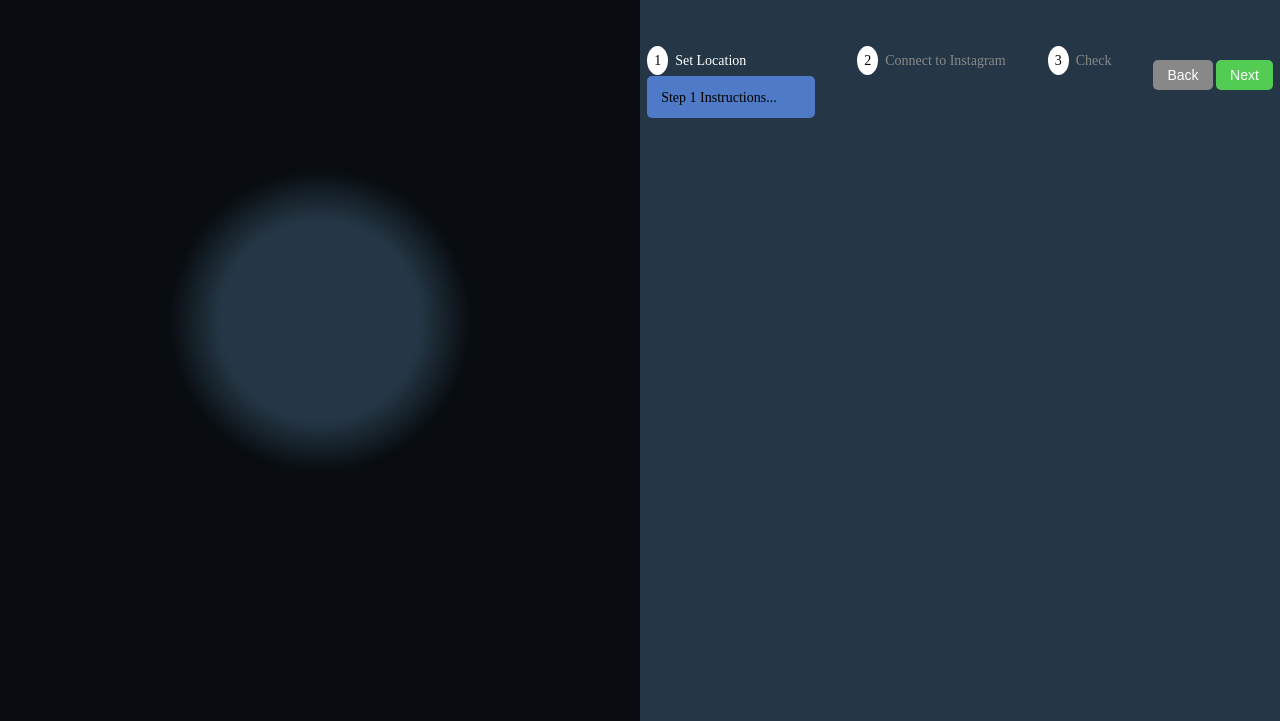
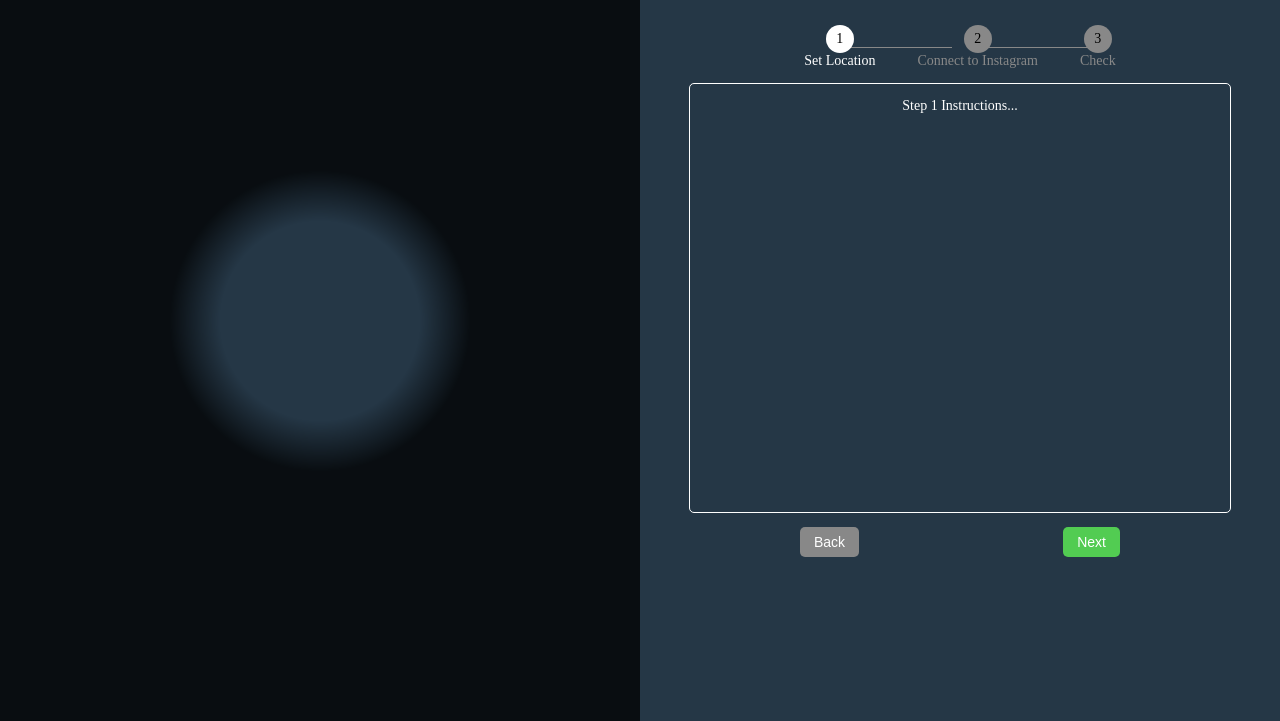
Before and after one commit to Nico4899/discover-me, a website: page main.html in a window 1280 px wide. Shown: the part 79-800 px from the top of the page. Drawn offline with Linux system fonts and the light colour scheme; some packages are replaced by stand-ins of ours.

Commit message:
Layout fixes

```diff
--- a/main.css
+++ b/main.css
@@ -8,6 +8,7 @@
 
 * {
     font-size: 14px;
+    text-align: center;
 }
 
 body, html {
@@ -34,52 +35,65 @@ body, html {
 
 .stepper {
     display: flex;
-    flex-wrap: wrap;
     column-gap: 3rem;
-    margin-bottom: 15rem;
+    margin-bottom: 0.5rem;
 }
 
 .stepper .step {
-    cursor: pointer;
     position: relative;
     color: var(--neutral-gray);
 }
 
-.stepper .step.active, .step > span {
-    color: white; /* Active step color */
+.step > p {
+    background-color: var(--neutral-gray);
+    color: black;
+    border-radius: 50%;
+    width: 2rem;
+    height: 2rem;
+    display: flex;
+    align-items: center;
+    justify-content: center;
+    row-gap: 2rem;
+    margin: 0 auto;
+    position: relative;
+    z-index: 1;
 }
 
-.step > span {
-    margin-right: 0.5rem;
-    padding: 0.5rem;
-    border-radius: 50%;
-    background-color: white;
-    color: black;
+.step:not(:last-child)::after {
+    content: '';
+    position: absolute;
+    top: 50%;
+    left: 50%; /* Start from the right edge of the circle */
+    width: 8rem; /* Adjust width to account for circle diameter */
+    height: 1px;
+    background-color: var(--neutral-gray);
+    z-index: 0;
 }
 
-.step:nth-of-type(1)::after,
-.step:nth-of-type(2)::after {
-    position: absolute;
-    right: -1.5rem; /* Half the space gap to center the line */
-    top: 50%;
-    transform: translateY(-50%);
-    width: 2rem;
-    height: 2px;
+.stepper .step.active {
+    color: white;
+}
+
+.step.active > p {
     background-color: white;
 }
 
-.stepper .instruction {
-    width: 10rem;
-    height: 20%;
-    background-color: var(--secondary-light-blue);
+.instruction {
+    width: 80%;
+    height: 50%;
     padding: 1rem;
     margin-top: 0.5rem;
     border-radius: 5px;
-    color: black;
+    color: white;
+    border: 1px solid white;
+    margin-bottom: 0.5rem;
 }
 
 .navigation-buttons {
-
+    width: 50%;
+    display: flex;
+    align-items: center;
+    justify-content: space-between;
 }
 
 #map {
@@ -104,7 +118,7 @@ body, html {
 #app-name {
     color: white;
     font-size: 3rem;
-    margin-bottom: 4rem;
+    margin-bottom: 2rem;
 }
 
 #back-button, #next-button {
--- a/main.html
+++ b/main.html
@@ -27,23 +27,18 @@
             <h1 id="app-name">Discover Me</h1>
 
             <div class="stepper">
-                <div class="step" data-step="1">
-                    <span>1</span>Set Location
+                <div class="step" data-step="1"><p>1</p>Set Location</div>
+                <div class="step" data-step="2"><p>2</p>Connect to Instagram           </div>
+                <div class="step" data-step="3"><p>3</p>Check</div>
+            </div>
+
             <div class="instruction" id="step1-instruction">Step 1 Instructions...</div>
-                </div>
-                <div class="step" data-step="2">
-                    <span>2</span>Connect to Instagram
             <div class="instruction" id="step2-instruction">Step 2 Instructions...</div>
-                </div>
-                <div class="step" data-step="3">
-                    <span>3</span>Check
             <div class="instruction" id="step3-instruction">Step 3 Instructions...</div>
-                </div>
 
             <div class="navigation-buttons">
                 <button class="item" id="back-button">Back</button>
                 <button class="item" id="next-button">Next</button>
-                </div>
             </div>
 
         </div>
```
Lines whose indentation alone changed are shown as unchanged.
